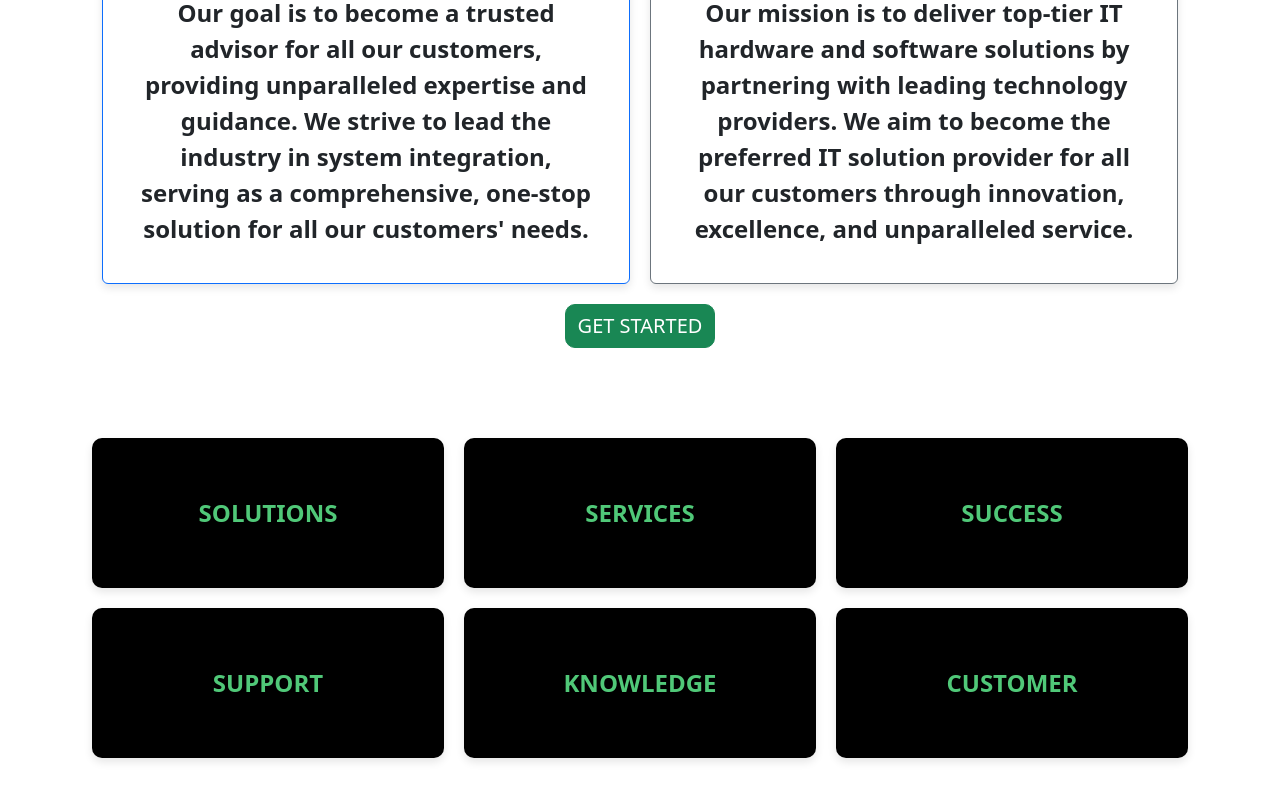
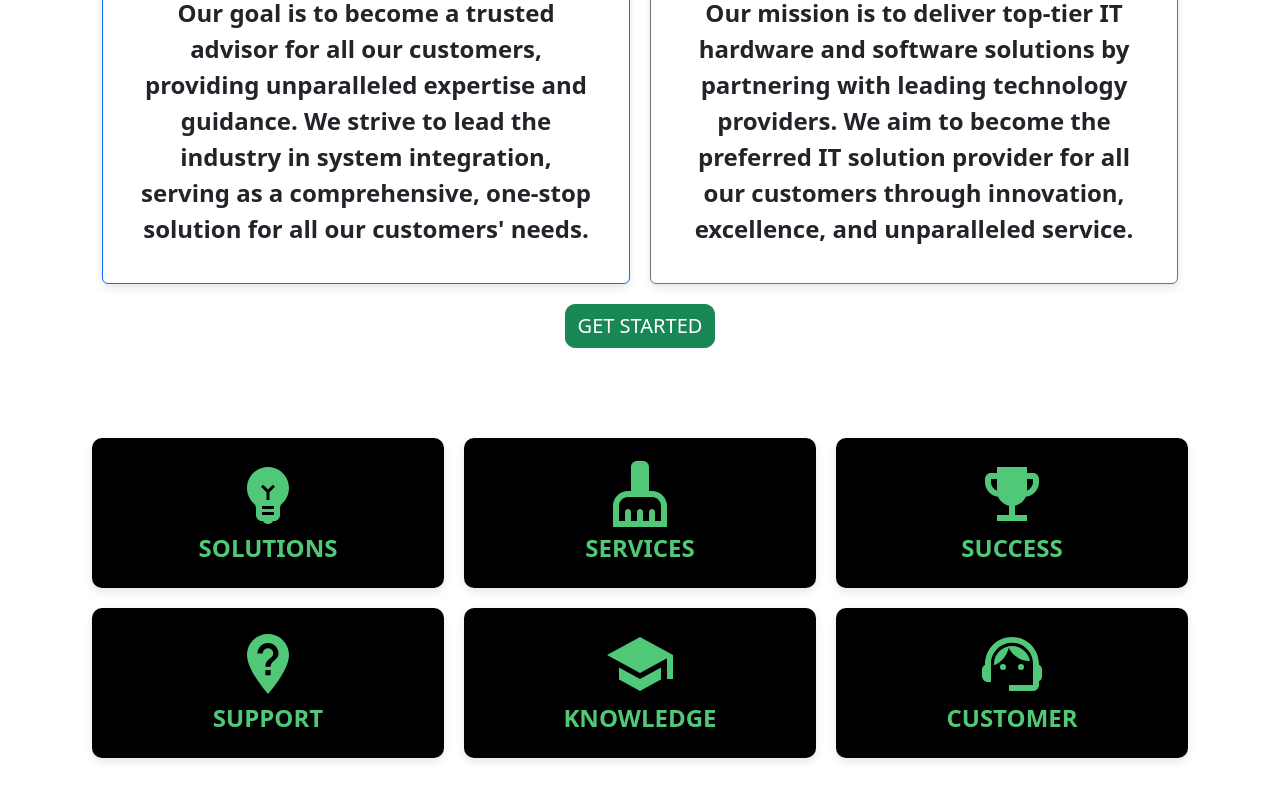
Before and after one commit to UTSAVsarkar/cipher-tech, a React (Create React App) app: page / in a window 1280 px wide. Shown: the part 1433-2233 px from the top of the page. Built offline with nearby package versions, Linux system fonts and the light colour scheme.

Commit message:
added material ui

```diff
--- a/package.json
+++ b/package.json
@@ -4,6 +4,10 @@
   "version": "0.1.0",
   "private": true,
   "dependencies": {
+    "@emotion/react": "^11.11.4",
+    "@emotion/styled": "^11.11.5",
+    "@mui/icons-material": "^5.15.19",
+    "@mui/material": "^5.15.19",
     "@testing-library/jest-dom": "^5.17.0",
     "@testing-library/react": "^13.4.0",
     "@testing-library/user-event": "^13.5.0",
--- a/src/component/CustomCards/CustomCards.jsx
+++ b/src/component/CustomCards/CustomCards.jsx
@@ -1,5 +1,12 @@
 import React from "react";
+import EmojiObjectsIcon from "@mui/icons-material/EmojiObjects";
+import CleaningServicesIcon from "@mui/icons-material/CleaningServices";
+import EmojiEventsIcon from "@mui/icons-material/EmojiEvents";
+import NotListedLocationIcon from "@mui/icons-material/NotListedLocation";
+import SchoolIcon from "@mui/icons-material/School";
+import SupportAgentIcon from "@mui/icons-material/SupportAgent";
 import "./CustomCards.css";
+import { Stack } from "react-bootstrap";
 
 function CustomCards() {
   const items = [
@@ -11,12 +18,32 @@ function CustomCards() {
     "CUSTOMER",
   ];
 
+  function renderIcon(name) {
+    switch (name) {
+      case "SOLUTIONS":
+        return <EmojiObjectsIcon style={{ fontSize: "3em" }} />;
+      case "SERVICES":
+        return <CleaningServicesIcon style={{ fontSize: "3em" }} />;
+      case "SUCCESS":
+        return <EmojiEventsIcon style={{ fontSize: "3em" }} />;
+      case "SUPPORT":
+        return <NotListedLocationIcon style={{ fontSize: "3em" }} />;
+      case "KNOWLEDGE":
+        return <SchoolIcon style={{ fontSize: "3em" }} />;
+      case "CUSTOMER":
+        return <SupportAgentIcon style={{ fontSize: "3em" }} />;
+    }
+  }
+
   return (
     <div className="container">
       {items.map((item) => {
         return (
           <div key={item} className="box">
-            {item}
+            <Stack>
+              <div>{renderIcon(item)}</div>
+              {item}
+            </Stack>
           </div>
         );
       })}
```
Also changed, not shown: 1 other file (tests, documents, lock files or other folders).
